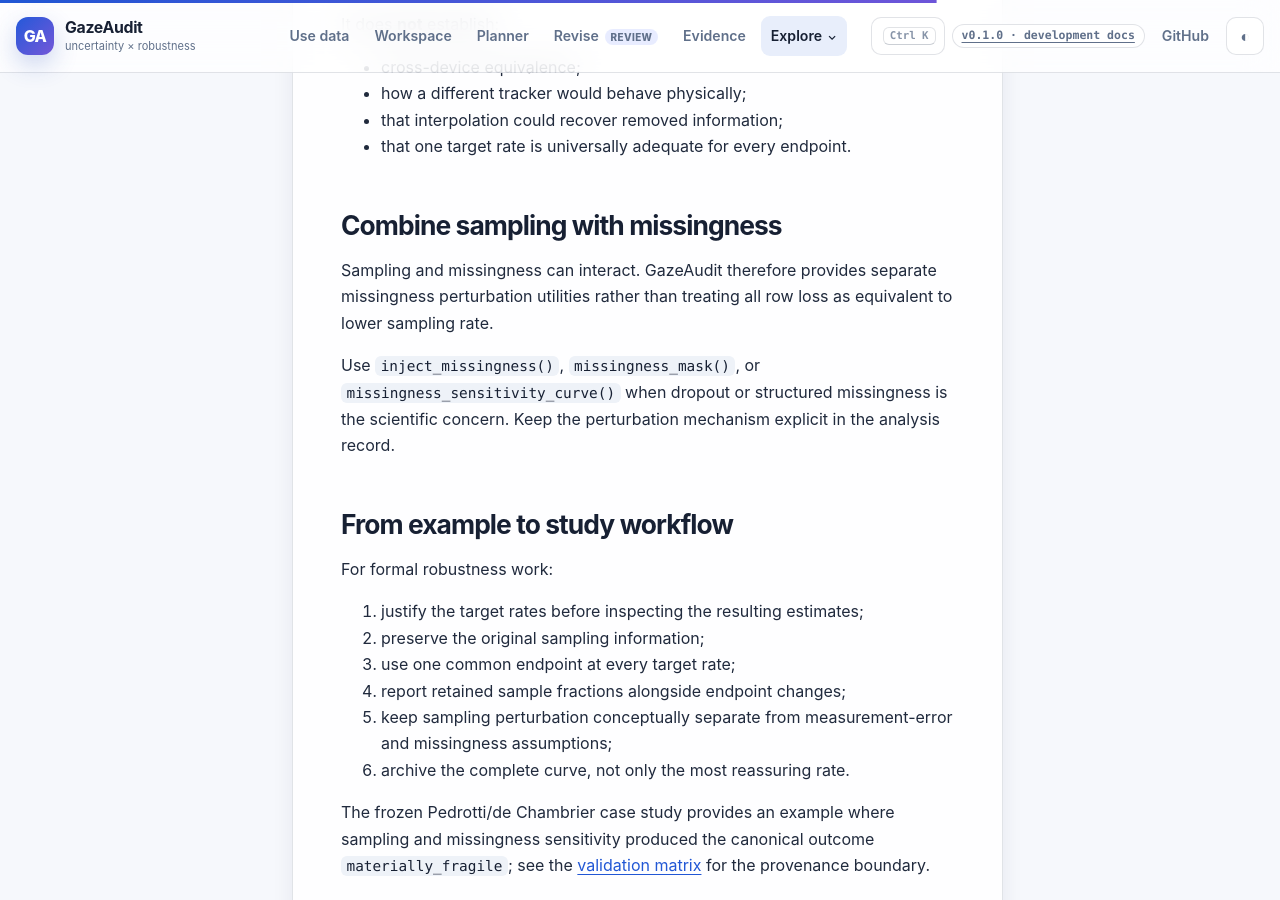
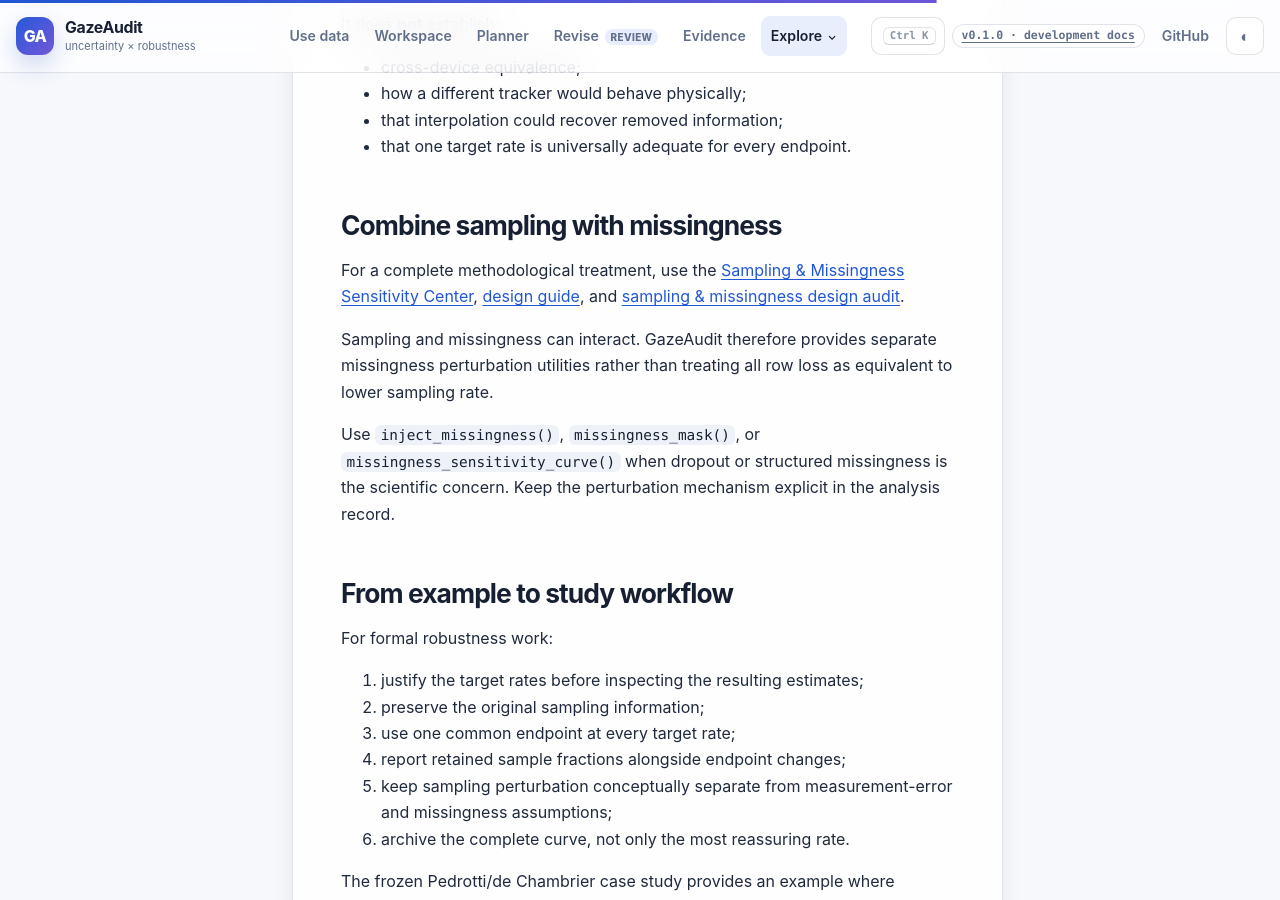
Before and after one commit to stefanosbalaskas/GazeAudit, a Jekyll site: the page built from docs/examples/sampling-sensitivity.md, in a window 1280 px wide and 900 px high, scrolled down 3562 px. Built offline with Jekyll 4.4.1, drawn with Linux system fonts in a browser that asks for light colours.

Commit message:
docs: connect sampling example to complete sensitivity guidance

```diff
--- a/docs/examples/sampling-sensitivity.md
+++ b/docs/examples/sampling-sensitivity.md
@@ -114,6 +114,8 @@ It does **not** establish:
 
 ## Combine sampling with missingness
 
+For a complete methodological treatment, use the [Sampling & Missingness Sensitivity Center]({{ '/docs/sampling-missingness/' | relative_url }}), [design guide]({{ '/docs/guides/sampling-missingness-sensitivity/' | relative_url }}), and [sampling & missingness design audit]({{ '/docs/examples/sampling-missingness-design-audit/' | relative_url }}).
+
 Sampling and missingness can interact. GazeAudit therefore provides separate missingness perturbation utilities rather than treating all row loss as equivalent to lower sampling rate.
 
 Use `inject_missingness()`, `missingness_mask()`, or `missingness_sensitivity_curve()` when dropout or structured missingness is the scientific concern. Keep the perturbation mechanism explicit in the analysis record.
```
